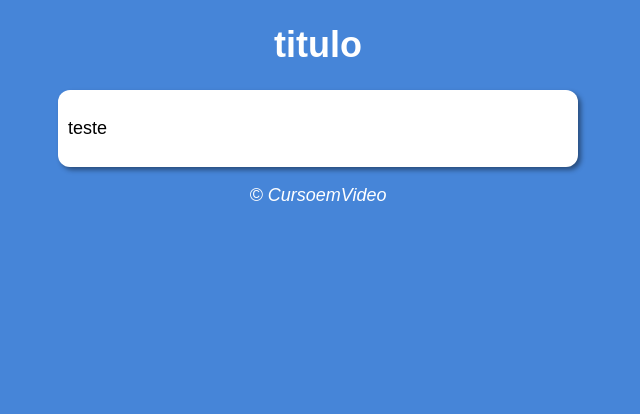
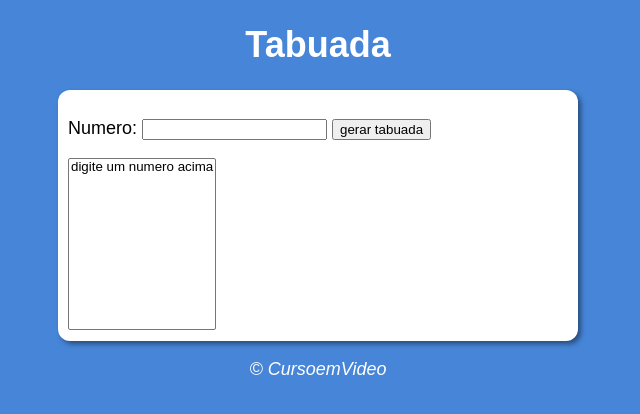
Before and after one commit to RaphaelDavila-dev/javascript, a plain HTML site: page exercicios/ex017/ex018/modelo.html in a window 1280 px wide. Shown: the whole page, without its empty margins (322-962 px from the left). Drawn offline with Linux system fonts and the light colour scheme.

Commit message:
ex018 feito

```diff
--- a/exercicios/ex017/ex018/modelo.html
+++ b/exercicios/ex017/ex018/modelo.html
@@ -3,20 +3,25 @@
 <head>
     <meta charset="UTF-8">
     <meta name="viewport" content="width=device-width, initial-scale=1.0">
-    <title>modelo de exercicio</title>
+    <title>tabuada</title>
     <link rel="stylesheet" href="style.css">
 </head>
 <body>
     <header>
-        <h1>titulo</h1>
+        <h1>Tabuada</h1>
     </header>
     <section>
-        <div>
-           <p>teste</p>
+        <div id="dados">
+          <p>Numero:
+            <input type="number" name="num" id="txtn"> <input type="button" value="gerar tabuada" onclick="tabuada()">
+
+          </p>
         </div>
 
         <div>
-
+            <select name="tabuada" id="seltab" size="10">
+                <option>digite um numero acima</option>
+            </select>
         </div>
     </section>
     <footer>
--- a/exercicios/ex017/ex018/script.js
+++ b/exercicios/ex017/ex018/script.js
@@ -0,0 +1,19 @@
+function tabuada() {
+    let num = document.getElementById('txtn')
+    let tab = document.getElementById('seltab')
+
+    if(num.value.length == 0) {
+        alert('[ERRO] Por favor, digite um numero!')
+    } else {
+        let n = Number(num.value)
+        let c = 1
+        tab.innerHTML = ''
+        while ( c <= 10) {
+            let item = document.createElement('option')
+            item.value = `tab${c}`
+            item.text = `${n} x ${c} = ${n*c}`
+            tab.appendChild(item)
+            c++
+        }
+    }
+}
```
